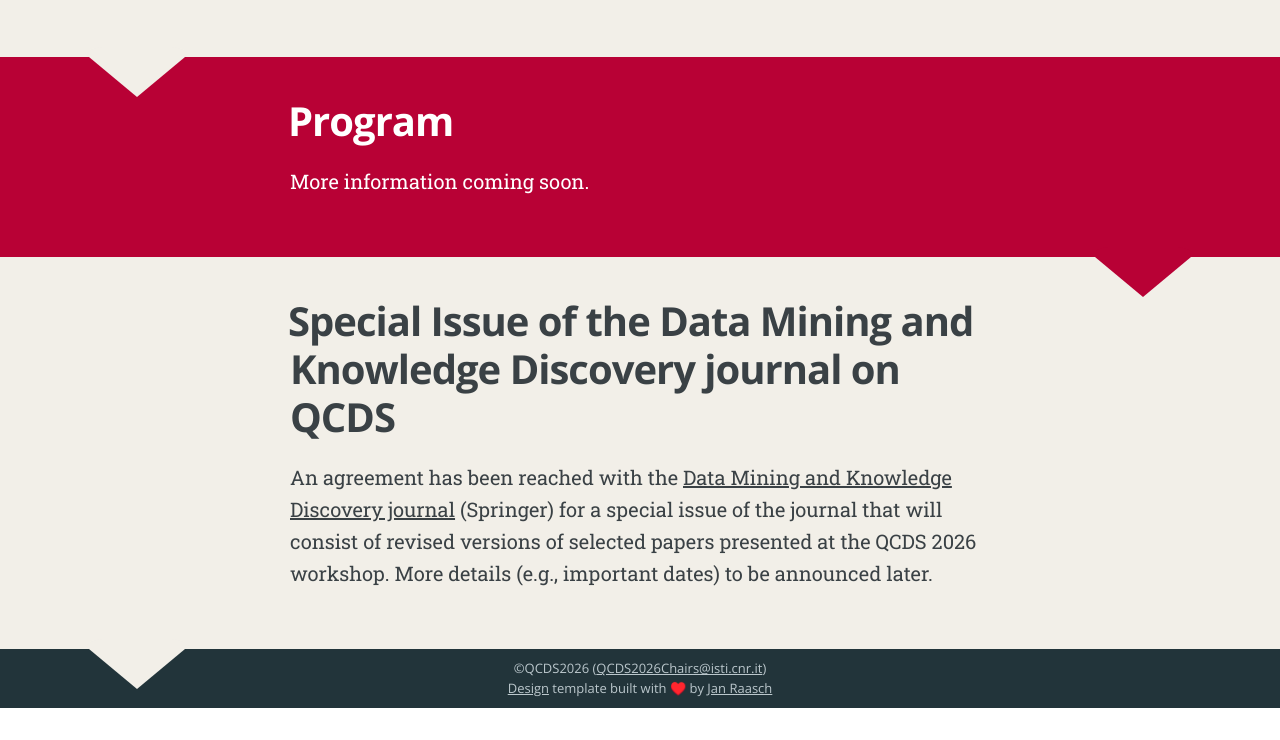
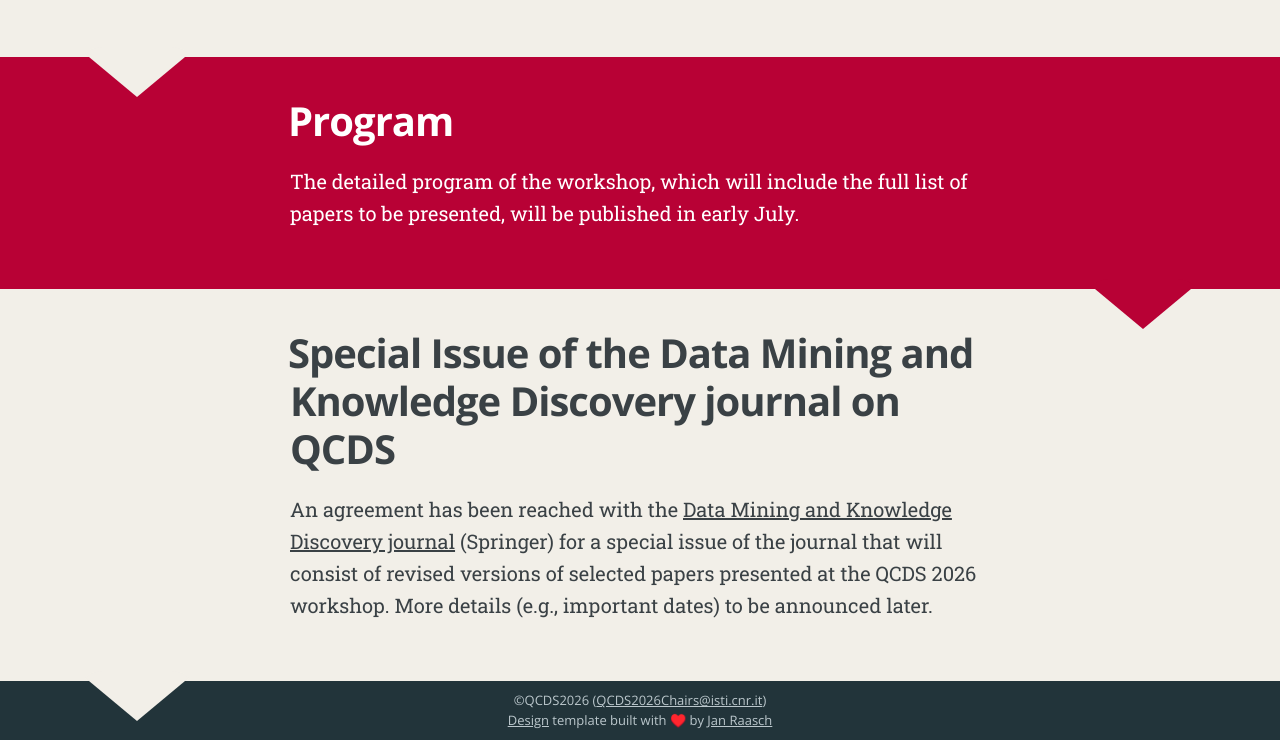
Before and after one commit to qcds-2026/qcds-2026.github.io, a plain HTML site: page index.html in a window 1280 px wide. Shown: the part 5372-6112 px from the top of the page. Before the commit the page ends 6080 px from the top, so only its background shows below. Drawn offline with Linux system fonts and the light colour scheme.

Commit message:
Update index.html

```diff
--- a/index.html
+++ b/index.html
@@ -341,7 +341,7 @@
                             <td>Final discussion and closing</td>
                         </tr>
                     </table> -->
-                    <p>More information coming soon.</p>
+                    <p>The detailed program of the workshop, which will include the full list of papers to be presented, will be published in early July.</p>
                 </section>
             </article>
             <div class=post-after></div>
```
